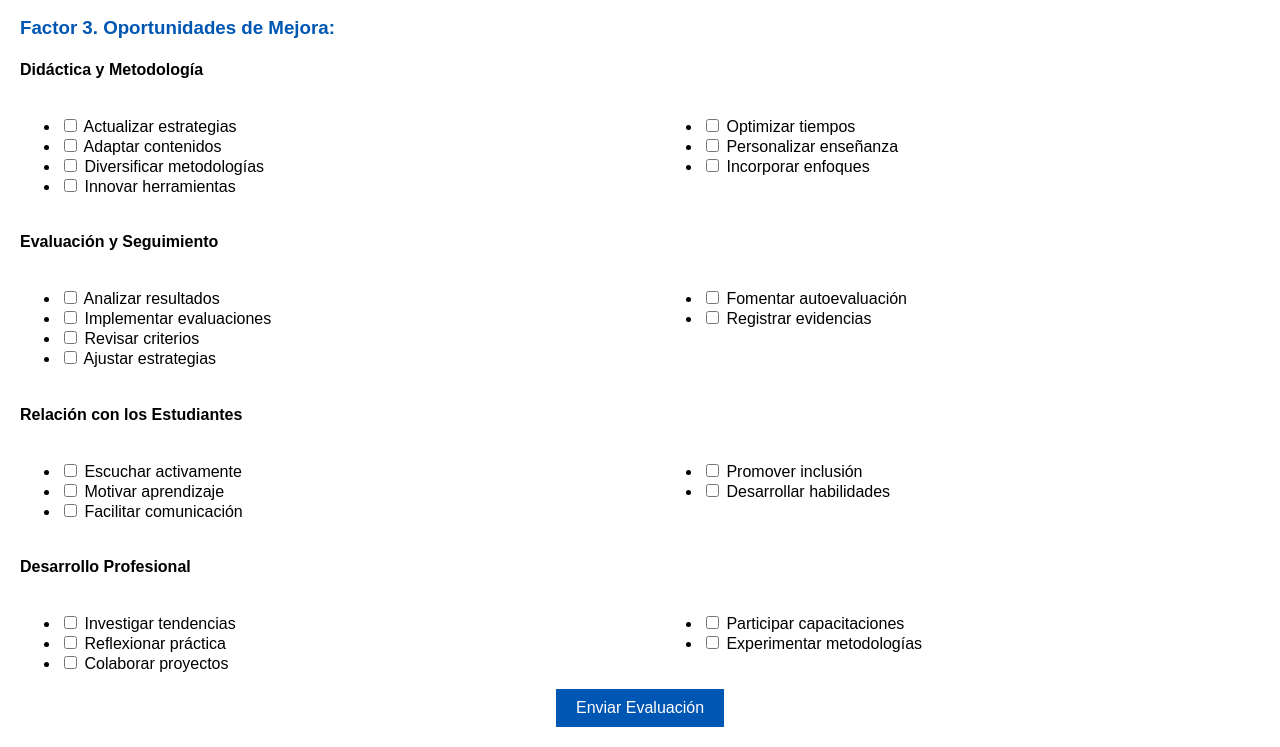
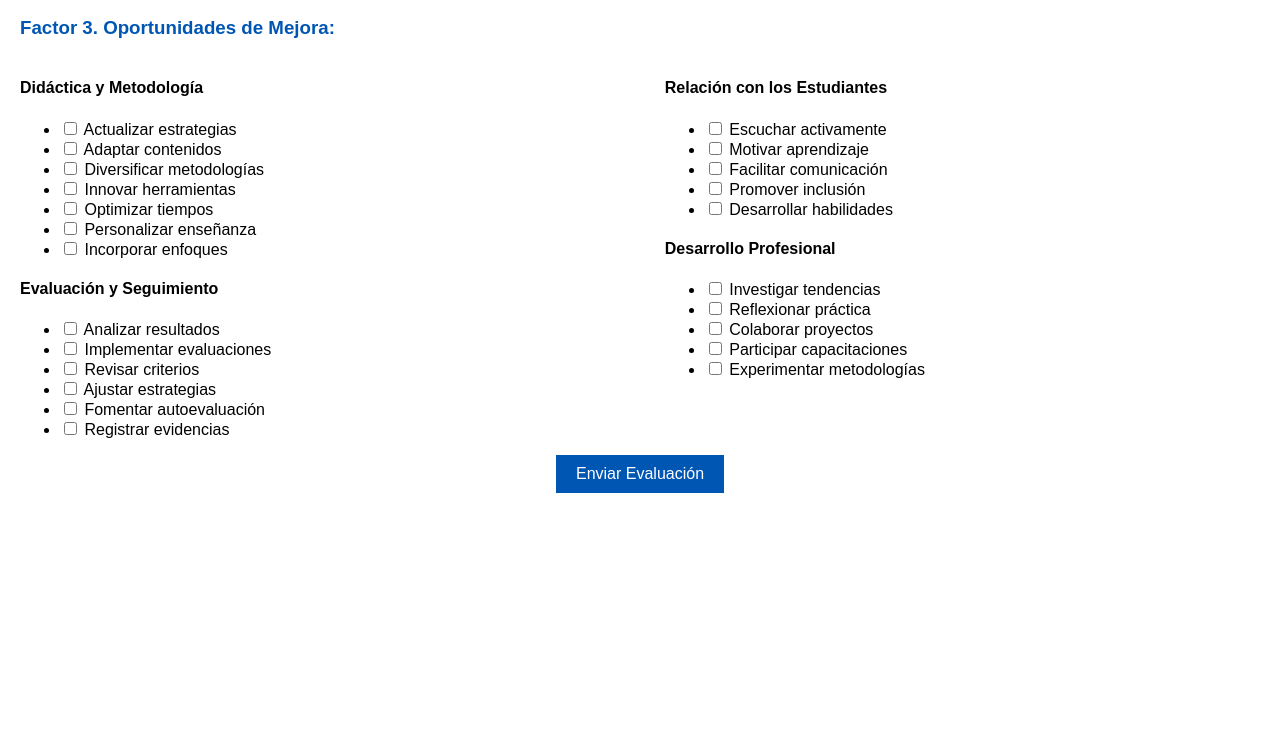
Before and after one commit to MaiHoyos/Formulario-evaluacion, a plain HTML site: page index.html in a window 1280 px wide. Shown: the part 931-1678 px from the top of the page. After the commit the page ends 1444 px from the top, so only its background shows below. Drawn offline with Linux system fonts and the light colour scheme.

Commit message:
Update index.html

```diff
--- a/index.html
+++ b/index.html
@@ -165,60 +165,53 @@
 
         <h3>Factor 3. Oportunidades de Mejora:</h3>
 <form id="opportunities-form">
+    <div style="display: flex; justify-content: space-between;">
+        <!-- Primera columna -->
+        <div style="width: 48%;">
             <h4>Didáctica y Metodología</h4>
-    <div style="display: flex; justify-content: space-between;">
-        <ul style="width: 45%;">
+            <ul>
                 <li><input type="checkbox" name="didactic-1"> Actualizar estrategias</li>
                 <li><input type="checkbox" name="didactic-2"> Adaptar contenidos</li>
                 <li><input type="checkbox" name="didactic-3"> Diversificar metodologías</li>
                 <li><input type="checkbox" name="didactic-4"> Innovar herramientas</li>
-        </ul>
-        <ul style="width: 45%;">
                 <li><input type="checkbox" name="didactic-5"> Optimizar tiempos</li>
                 <li><input type="checkbox" name="didactic-6"> Personalizar enseñanza</li>
                 <li><input type="checkbox" name="didactic-7"> Incorporar enfoques</li>
             </ul>
-    </div>
 
             <h4>Evaluación y Seguimiento</h4>
-    <div style="display: flex; justify-content: space-between;">
-        <ul style="width: 45%;">
+            <ul>
                 <li><input type="checkbox" name="evaluation-1"> Analizar resultados</li>
                 <li><input type="checkbox" name="evaluation-2"> Implementar evaluaciones</li>
                 <li><input type="checkbox" name="evaluation-3"> Revisar criterios</li>
                 <li><input type="checkbox" name="evaluation-4"> Ajustar estrategias</li>
-        </ul>
-        <ul style="width: 45%;">
                 <li><input type="checkbox" name="evaluation-5"> Fomentar autoevaluación</li>
                 <li><input type="checkbox" name="evaluation-6"> Registrar evidencias</li>
             </ul>
         </div>
 
+        <!-- Segunda columna -->
+        <div style="width: 48%;">
             <h4>Relación con los Estudiantes</h4>
-    <div style="display: flex; justify-content: space-between;">
-        <ul style="width: 45%;">
+            <ul>
                 <li><input type="checkbox" name="relation-1"> Escuchar activamente</li>
                 <li><input type="checkbox" name="relation-2"> Motivar aprendizaje</li>
                 <li><input type="checkbox" name="relation-3"> Facilitar comunicación</li>
-        </ul>
-        <ul style="width: 45%;">
                 <li><input type="checkbox" name="relation-4"> Promover inclusión</li>
                 <li><input type="checkbox" name="relation-5"> Desarrollar habilidades</li>
             </ul>
-    </div>
 
             <h4>Desarrollo Profesional</h4>
-    <div style="display: flex; justify-content: space-between;">
-        <ul style="width: 45%;">
+            <ul>
                 <li><input type="checkbox" name="professional-1"> Investigar tendencias</li>
                 <li><input type="checkbox" name="professional-2"> Reflexionar práctica</li>
                 <li><input type="checkbox" name="professional-3"> Colaborar proyectos</li>
-        </ul>
-        <ul style="width: 45%;">
                 <li><input type="checkbox" name="professional-4"> Participar capacitaciones</li>
                 <li><input type="checkbox" name="professional-5"> Experimentar metodologías</li>
             </ul>
         </div>
+    </div>
+
 
 
 
```
Lines whose indentation alone changed are shown as unchanged.
